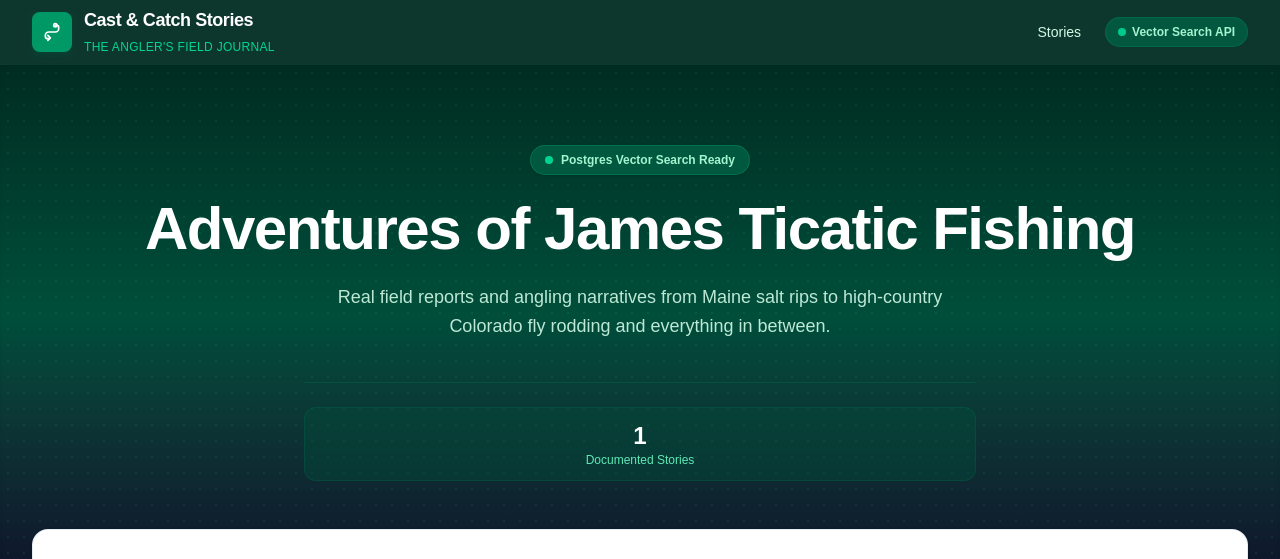
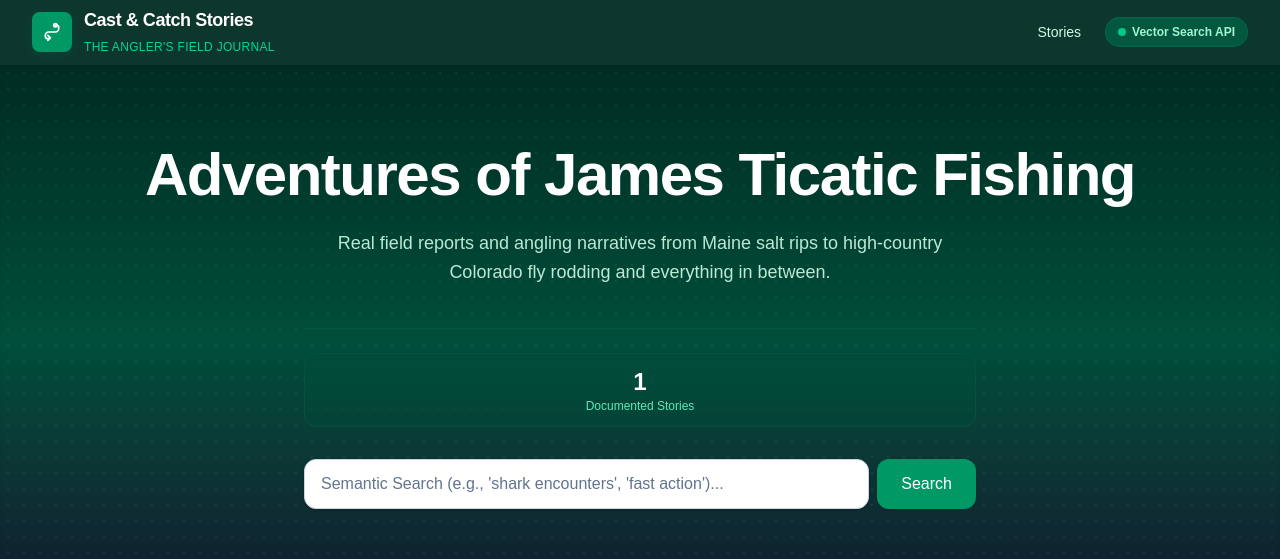
Before and after one commit to JamesTicatic/FishingProject, a Next.js app: page / in a window 1280 px wide. Shown: the top 559 px of the page. Built offline with nearby package versions, Linux system fonts and the light colour scheme.

Commit message:
feat(ui): add search bar for semantic article embedding search

```diff
--- a/app/api/search/route.ts
+++ b/app/api/search/route.ts
@@ -41,9 +41,9 @@ export async function GET(request: Request) {
 
     const searchResults = await pool.query(
       "SELECT story_id, title, excerpt, " +
-      "       1 - (embedding <=> \) as similarity " +
+      "       1 - (embedding <=> $1) as similarity " +
       "FROM stories_embedding " +
-      "ORDER BY embedding <=> \ " +
+      "ORDER BY embedding <=> $1 " +
       "LIMIT 3;",
       ["[" + embedding.join(',') + "]"]
     );
--- a/app/page.tsx
+++ b/app/page.tsx
@@ -1,5 +1,6 @@
 import { getAllStories } from "@/data/stories";
 import StoryCard from "@/components/StoryCard";
+import SearchBar from "@/components/SearchBar";
 
 export default function HomePage() {
   const stories = getAllStories();
@@ -12,11 +13,6 @@ export default function HomePage() {
         <div className="absolute inset-0 opacity-10 bg-[radial-gradient(#34d399_1px,transparent_1px)] [background-size:16px_16px] pointer-events-none" />
 
         <div className="relative max-w-5xl mx-auto text-center">
-          <div className="inline-flex items-center gap-2 px-3.5 py-1.5 rounded-full text-xs font-semibold bg-emerald-800/80 text-emerald-200 border border-emerald-600/40 mb-6 backdrop-blur-sm shadow-sm">
-            <span className="w-2 h-2 rounded-full bg-emerald-400"></span>
-            Postgres Vector Search Ready
-          </div>
-
           <h1 className="text-4xl sm:text-5xl lg:text-6xl font-extrabold tracking-tight text-white mb-6">
             Adventures of James Ticatic Fishing
           </h1>
@@ -31,6 +27,10 @@ export default function HomePage() {
               <div className="text-2xl font-bold text-white">{stories.length}</div>
               <div className="text-xs text-emerald-300 font-medium">Documented Stories</div>
             </div>
+          </div>
+
+          <div className="max-w-2xl mx-auto mt-8 text-left">
+            <SearchBar />
           </div>
         </div>
       </section>
--- /dev/null
+++ b/components/SearchBar.tsx
@@ -0,0 +1,72 @@
+'use client';
+import { useState } from 'react';
+import Link from 'next/link';
+
+export default function SearchBar() {
+  const [query, setQuery] = useState('');
+  const [results, setResults] = useState<any[]>([]);
+  const [loading, setLoading] = useState(false);
+  const [searched, setSearched] = useState(false);
+
+  const handleSearch = async (e: React.FormEvent) => {
+    e.preventDefault();
+    if (!query.trim()) return;
+
+    setLoading(true);
+    setSearched(true);
+    try {
+      const res = await fetch(`/api/search?q=${encodeURIComponent(query)}`);
+      const data = await res.json();
+      if (data.results) {
+        setResults(data.results);
+      } else {
+        setResults([]);
+      }
+    } catch (err) {
+      console.error(err);
+      setResults([]);
+    } finally {
+      setLoading(false);
+    }
+  };
+
+  return (
+    <div className="w-full mx-auto my-8">
+      <form onSubmit={handleSearch} className="flex gap-2">
+        <input
+          type="text"
+          value={query}
+          onChange={(e) => setQuery(e.target.value)}
+          placeholder="Semantic Search (e.g., 'shark encounters', 'fast action')..."
+          className="flex-1 px-4 py-3 bg-white rounded-xl border border-slate-300 shadow-sm focus:ring-2 focus:ring-emerald-500 focus:border-emerald-500 outline-none transition-all text-slate-900 placeholder:text-slate-500"
+        />
+        <button
+          type="submit"
+          disabled={loading}
+          className="px-6 py-3 bg-emerald-600 text-white font-medium rounded-xl hover:bg-emerald-700 transition-colors shadow-sm disabled:opacity-70"
+        >
+          {loading ? 'Searching...' : 'Search'}
+        </button>
+      </form>
+
+      {searched && (
+        <div className="mt-6 bg-white p-4 rounded-xl shadow-sm border border-slate-200">
+          <h3 className="font-semibold text-slate-800 mb-4">Vector Search Results</h3>
+          {results.length > 0 ? (
+            <ul className="space-y-4">
+              {results.map((res) => (
+                <li key={res.story_id} className="border-b border-slate-100 pb-4 last:border-0 last:pb-0">
+                  <h4 className="font-medium text-emerald-800">{res.title}</h4>
+                  <p className="text-sm text-slate-600 mt-1 line-clamp-2">{res.excerpt}</p>
+                  <div className="text-xs text-emerald-600 mt-2 font-medium">Similarity: {(res.similarity * 100).toFixed(1)}%</div>
+                </li>
+              ))}
+            </ul>
+          ) : (
+            <p className="text-sm text-slate-500">{loading ? 'Searching vector space...' : 'No results found.'}</p>
+          )}
+        </div>
+      )}
+    </div>
+  );
+}
```
